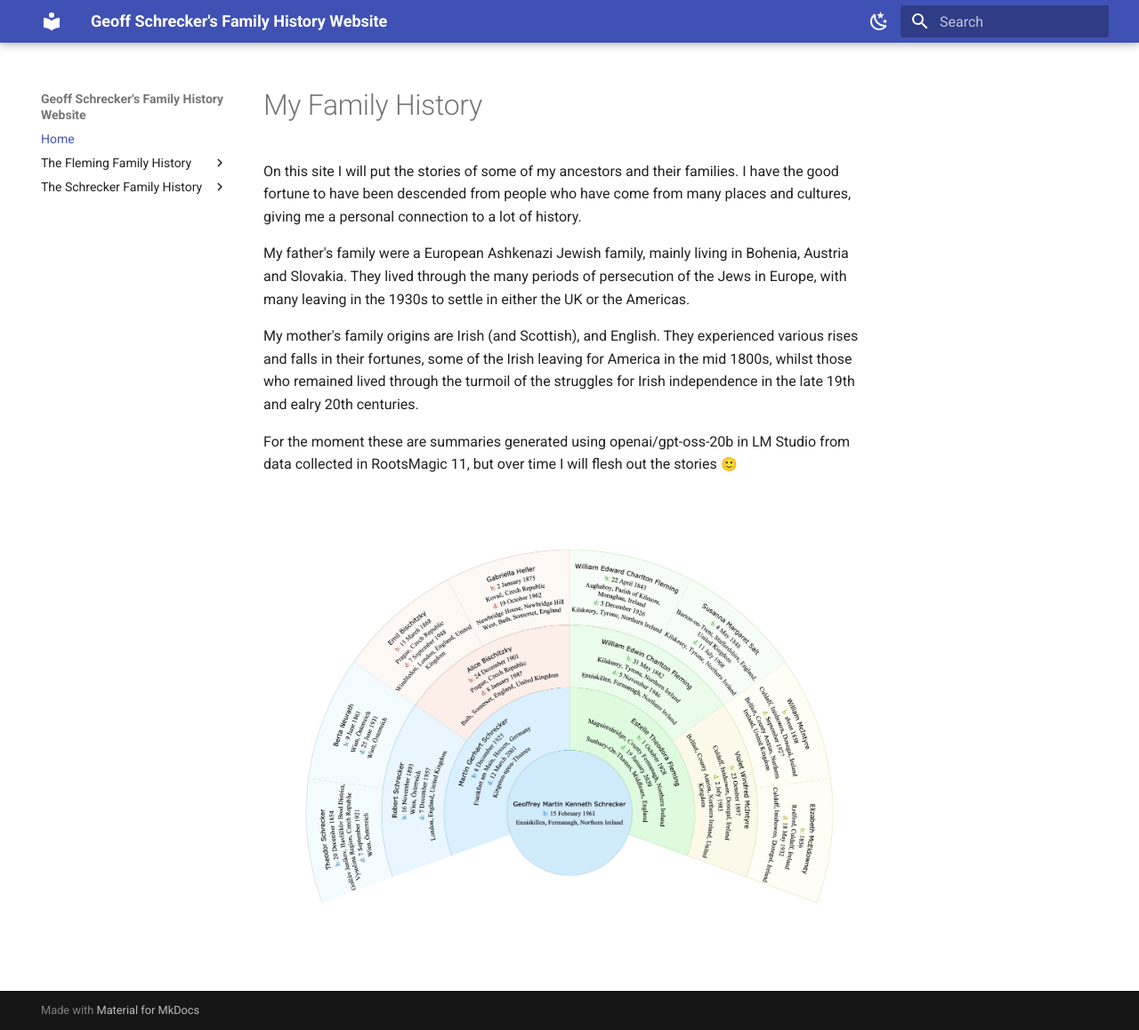
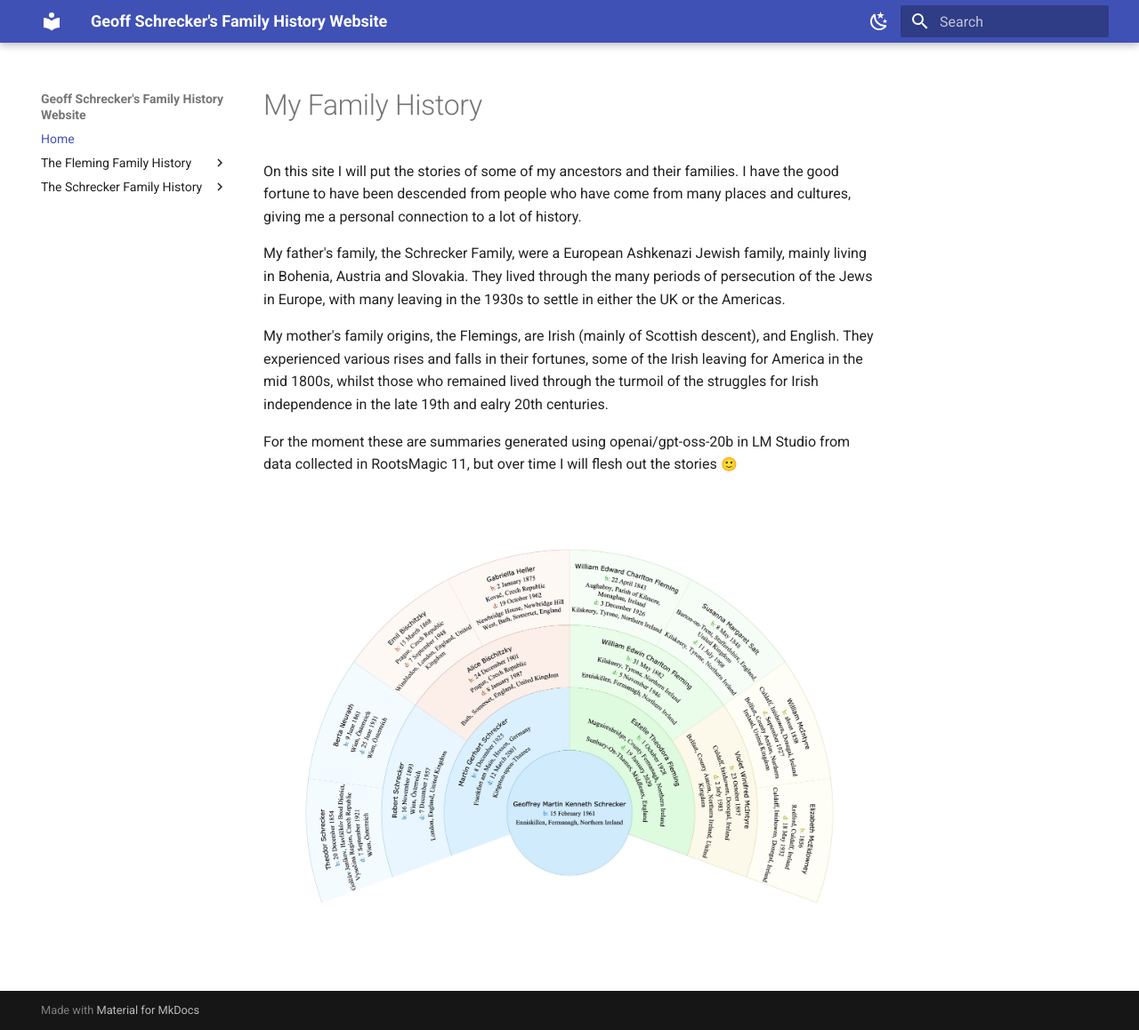
Before and after one commit to Schrecker-Family/Website, an MkDocs documentation site: the page built from docs/index.md, in a window 1280 px wide and 1158 px high. Shown: the whole window at 89% size. Built offline with MkDocs 1.6.1 and Material for MkDocs 9.7.7, drawn with Linux system fonts in a browser that asks for light colours; emoji names are drawn with the system emoji font.

Commit message:
Update index.md

```diff
--- a/docs/index.md
+++ b/docs/index.md
@@ -2,9 +2,9 @@
 
 On this site I will put the stories of some of my ancestors and their families. I have the good fortune to have been descended from people who have come from many places and cultures, giving me a personal connection to a lot of history.
 
-My father's family were a European Ashkenazi Jewish family, mainly living in Bohenia, Austria and Slovakia. They lived through the many periods of persecution of the Jews in Europe, with many leaving in the 1930s to settle in either the UK or the Americas.
+My father's family, the Schrecker Family, were a European Ashkenazi Jewish family, mainly living in Bohenia, Austria and Slovakia. They lived through the many periods of persecution of the Jews in Europe, with many leaving in the 1930s to settle in either the UK or the Americas.
 
-My mother's family origins are Irish (and Scottish), and English. They experienced various rises and falls in their fortunes, some of the Irish leaving for America in the mid 1800s, whilst those who remained lived through the turmoil of the struggles for Irish independence in the late 19th and ealry 20th centuries.
+My mother's family origins, the Flemings, are Irish (mainly of Scottish descent), and English. They experienced various rises and falls in their fortunes, some of the Irish leaving for America in the mid 1800s, whilst those who remained lived through the turmoil of the struggles for Irish independence in the late 19th and ealry 20th centuries.
 
 For the moment these are summaries generated using openai/gpt-oss-20b in LM Studio from data collected in RootsMagic 11, but over time I will flesh out the stories :slight_smile:
 
```
